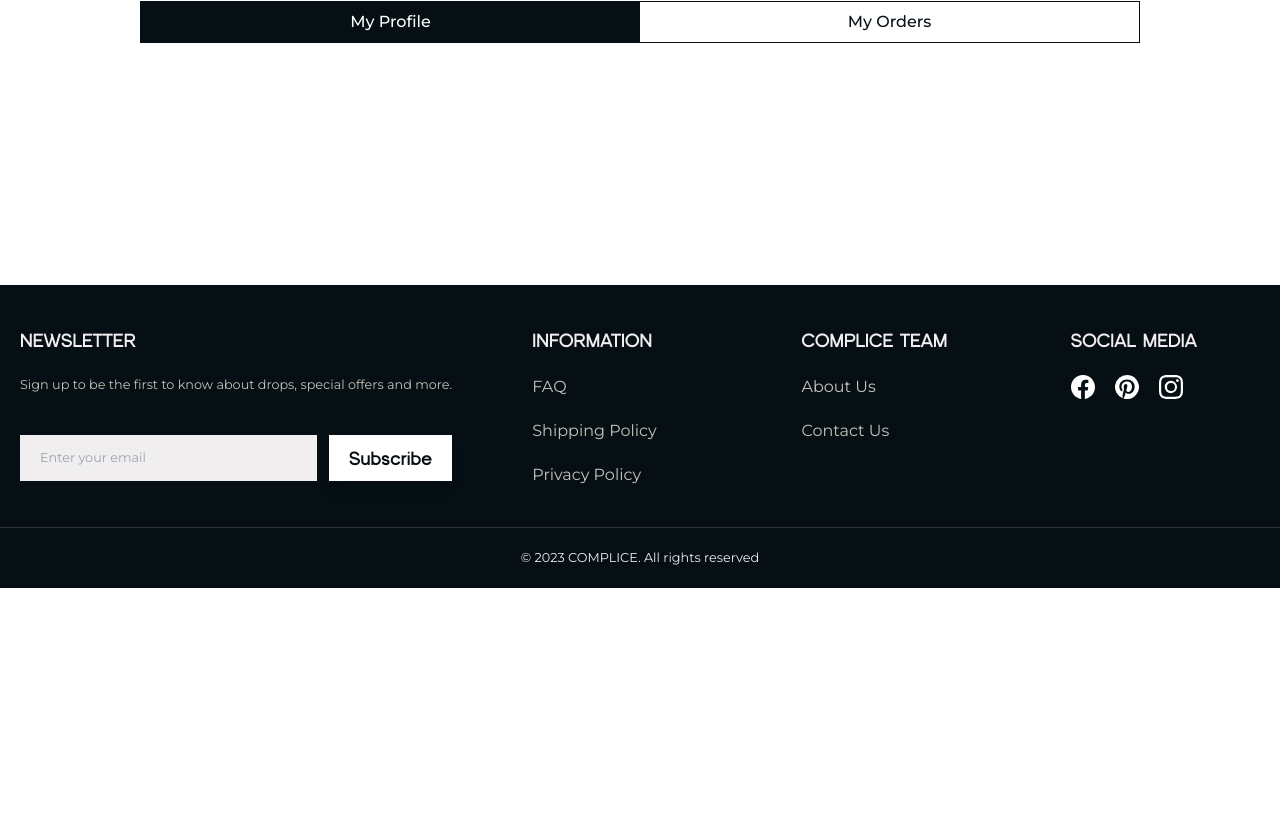
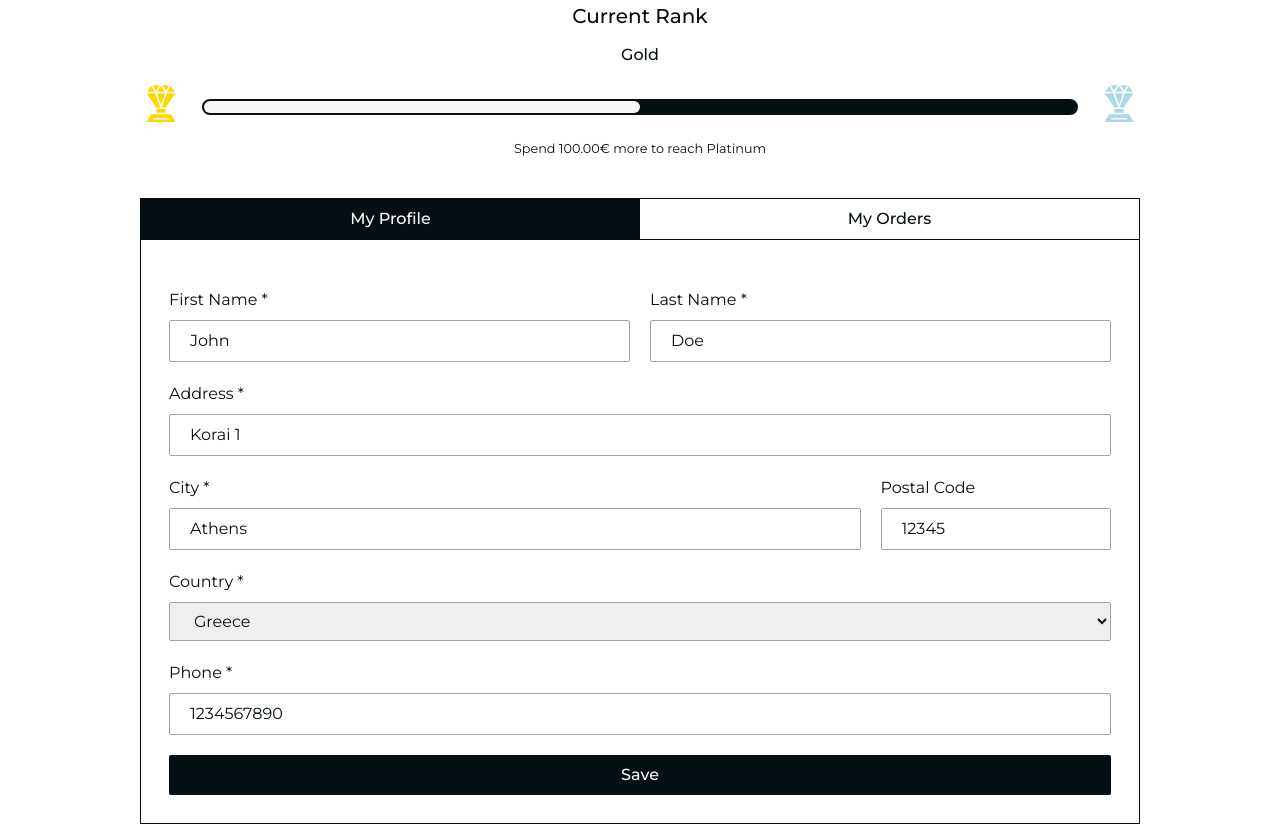
Before and after one commit to zachfotis/complice, a Next.js app: page /account in a window 1280 px wide. Shown: the part 472-1297 px from the top of the page. Before the commit the page ends 1060 px from the top, so only its background shows below. Built offline with nearby package versions, Linux system fonts and the light colour scheme.

Commit message:
add user profile cart and payments fix #3 and fix #4

```diff
--- a/src/app/account/page.tsx
+++ b/src/app/account/page.tsx
@@ -1,11 +1,18 @@
 import PageTemplate from '@/components/layout/PageTemplate';
 import PageBody from '@/components/layout/PageBody';
 import Cover from '@/components/Account/Cover';
-import { UserType } from '../../../typings';
 import Tabs from '@/components/Account/Tabs';
+import Ranking from '@/components/Account/Ranking';
+import { OrderType, ShippingCountryType, UserType } from '../../../typings';
+
+export enum RankingNamesEnum {
+  BRONZE = 'Bronze',
+  SILVER = 'Silver',
+  GOLD = 'Gold',
+  PLATINUM = 'Platinum',
+}
 
 function Page() {
-
   const currentUser: UserType = {
     id: '0',
     firstName: 'John',
@@ -21,15 +28,63 @@ function Page() {
       postalCode: '12345',
       country: 'Greece',
       phoneNumber: '1234567890',
-      email: 'john@gmail.com'
-    }
+      email: 'john@gmail.com',
+    },
+    ranking: {
+      current: RankingNamesEnum.GOLD,
+      next: RankingNamesEnum.PLATINUM,
+      progress: 0.5,
+      moneyToNextRanking: 100,
+    },
   };
+
+  const shippingCountries: ShippingCountryType[] = [
+    {
+      id: '1',
+      name: 'Greece',
+      cost: 3.5,
+    },
+  ];
+
+  const orders: OrderType[] = [{
+    id: '001',
+    userId: '0',
+    date: new Date(),
+    total: 24.99,
+    status: 'completed',
+    products: [
+      {
+        id: '005',
+        title: 'Waterproof Shorts',
+        size: 'XL',
+        quantity: 1,
+        maxQuantity: 4,
+        price: 24.99,
+        onSale: {
+          isOnSale: true,
+          discount: 0.25,
+        },
+        thumb: 'https://images.unsplash.com/photo-1596902115451-aa4564f19457?ixlib=rb-4.0.3&ixid=M3wxMjA3fDB8MHxwaG90by1wYWdlfHx8fGVufDB8fHx8fA%3D%3D&auto=format&fit=crop&w=2370&q=80',
+      },
+    ],
+    shippingAddress: {
+      firstName: 'Fotios',
+      lastName: 'Zachopoulos',
+      address: 'Ifaistionos 9',
+      city: 'Kavala',
+      postalCode: '65302',
+      country: 'Greece',
+      phoneNumber: '+306946695237',
+      email: 'zaxfotis@gmail.com',
+    },
+  }];
 
   return (
     <PageTemplate>
       <PageBody>
         <Cover currentUser={ currentUser } />
-        <Tabs />
+        <Ranking ranking={ currentUser.ranking } />
+        <Tabs currentUser={ currentUser } shippingCountries={ shippingCountries } orders={ orders } />
       </PageBody>
     </PageTemplate>
   );
--- a/src/components/Cart/ShippingDetails.tsx
+++ b/src/components/Account/MyProfile.tsx
@@ -1,20 +1,25 @@
-import { ShippingAddressType, ShippingCountryType } from '../../../typings';
+'use client';
 
-interface ShippingDetailsProps {
-  shippingAddress: ShippingAddressType;
-  setShippingAddress: React.Dispatch<React.SetStateAction<ShippingAddressType>>;
+import { ShippingCountryType, UserType } from '../../../typings';
+import { useState } from 'react';
+
+interface IMyProfileProps {
+  currentUser: UserType;
   shippingCountries: ShippingCountryType[];
-  setShippingCost: React.Dispatch<React.SetStateAction<number>>;
 }
 
-function ShippingDetails({ shippingAddress, setShippingAddress, shippingCountries, setShippingCost }: ShippingDetailsProps) {
+export function MyProfile({ currentUser, shippingCountries }: IMyProfileProps) {
+  const [firstName, setFirstName] = useState(currentUser.address.firstName);
+  const [lastName, setLastName] = useState(currentUser.address.lastName);
+  const [address, setAddress] = useState(currentUser.address.address);
+  const [city, setCity] = useState(currentUser.address.city);
+  const [postalCode, setPostalCode] = useState(currentUser.address.postalCode);
+  const [country, setCountry] = useState(currentUser.address.country);
+  const [phoneNumber, setPhoneNumber] = useState(currentUser.address.phoneNumber);
+
   return (
-    <div className="w-full max-w-[1000px] mt-5 lg:mt-10">
-      {/* Title */ }
-      <div className="w-full flex justify-between items-center border-b border-gray-200 pb-2">
-        <h1 className="text-h3 font-custom">Shipping Details</h1>
-      </div>
-      {/* First Name - Last Name */ }
+    <form className="w-full">
+      { /* First Name - Last Name */ }
       <div className="w-full flex flex-col md:flex-row justify-between items-center gap-5 mt-5">
         <div className="w-full flex flex-col justify-start items-start gap-2">
           <label htmlFor="firstName" className="text-base">First Name *</label>
@@ -25,8 +30,8 @@ function ShippingDetails({ shippingAddress, setShippingAddress, shippingCountrie
             className="w-full border border-gray-400 rounded-sm px-5 py-2 focus:outline-none focus:ring-2 focus:ring-primary"
             required
             autoComplete="given-name"
-            value={ shippingAddress.firstName }
-            onChange={ (e) => setShippingAddress({ ...shippingAddress, firstName: e.target.value }) }
+            value={ firstName }
+            onChange={ (e) => setFirstName(e.target.value) }
           />
         </div>
         <div className="w-full flex flex-col justify-start items-start gap-2">
@@ -38,12 +43,12 @@ function ShippingDetails({ shippingAddress, setShippingAddress, shippingCountrie
             className="w-full border border-gray-400 rounded-sm px-5 py-2 focus:outline-none focus:ring-2 focus:ring-gray-400"
             required
             autoComplete="family-name"
-            value={ shippingAddress.lastName }
-            onChange={ (e) => setShippingAddress({ ...shippingAddress, lastName: e.target.value }) }
+            value={ lastName }
+            onChange={ (e) => setLastName(e.target.value) }
           />
         </div>
       </div>
-      {/*  Address */ }
+      { /*  Address */ }
       <div className="w-full flex flex-col justify-start items-start gap-2 mt-5">
         <label htmlFor="address" className="text-base">Address *</label>
         <input
@@ -53,11 +58,11 @@ function ShippingDetails({ shippingAddress, setShippingAddress, shippingCountrie
           className="w-full border border-gray-400 rounded-sm px-5 py-2 focus:outline-none focus:ring-2 focus:ring-gray-400"
           required
           autoComplete="shipping street-address"
-          value={ shippingAddress.address }
-          onChange={ (e) => setShippingAddress({ ...shippingAddress, address: e.target.value }) }
+          value={ address }
+          onChange={ (e) => setAddress(e.target.value) }
         />
       </div>
-      {/*  City - Postal Code */ }
+      { /*  City - Postal Code */ }
       <div className="w-full flex flex-col md:flex-row justify-between items-center gap-5 mt-5">
         <div className="w-full md:flex-[3] flex flex-col justify-start items-start gap-2">
           <label htmlFor="city" className="text-base">City *</label>
@@ -68,12 +73,12 @@ function ShippingDetails({ shippingAddress, setShippingAddress, shippingCountrie
             className="w-full border border-gray-400 rounded-sm px-5 py-2 focus:outline-none focus:ring-2 focus:ring-gray-400"
             required
             autoComplete="shipping address-level2"
-            value={ shippingAddress.city }
-            onChange={ (e) => setShippingAddress({ ...shippingAddress, city: e.target.value }) }
+            value={ city }
+            onChange={ (e) => setCity(e.target.value) }
           />
         </div>
         <div className="w-full md:flex-[1] flex flex-col justify-start items-start gap-2">
-          <label htmlFor="postalCode" className="text-base">Postal Code *</label>
+          <label htmlFor="postalCode" className="text-base">Postal Code </label>
           <input
             type="text"
             name="postalCode"
@@ -81,12 +86,12 @@ function ShippingDetails({ shippingAddress, setShippingAddress, shippingCountrie
             className="w-full border border-gray-400 rounded-sm px-5 py-2 focus:outline-none focus:ring-2 focus:ring-gray-400"
             required
             autoComplete="shipping postal-code"
-            value={ shippingAddress.postalCode }
-            onChange={ (e) => setShippingAddress({ ...shippingAddress, postalCode: e.target.value }) }
+            value={ postalCode }
+            onChange={ (e) => setPostalCode(e.target.value) }
           />
         </div>
       </div>
-      {/*  Country Selector*/ }
+      { /*  Country Selector*/ }
       <div className="w-full flex flex-col justify-start items-start gap-2 mt-5">
         <label htmlFor="country" className="text-base">Country *</label>
         <select
@@ -95,15 +100,12 @@ function ShippingDetails({ shippingAddress, setShippingAddress, shippingCountrie
           className="w-full border border-gray-400 rounded-sm px-5 py-2 focus:outline-none focus:ring-2 focus:ring-gray-400"
           required
           autoComplete="shipping country"
-          value={ shippingAddress.country }
-          onChange={ (e) => {
-            setShippingAddress({ ...shippingAddress, country: e.target.value });
-            setShippingCost(shippingCountries.find((country) => country.code === e.target.value)?.cost || 0);
-          } }
+          value={ country }
+          onChange={ (e) => setCountry(e.target.value) }
         >
           <option value="">Select a country</option>
           { shippingCountries.map((country) => (
-            <option key={ country.code } value={ country.code }>{ country.name }</option>
+            <option key={ country.name } value={ country.name }>{ country.name }</option>
           )) }
         </select>
       </div>
@@ -117,26 +119,13 @@ function ShippingDetails({ shippingAddress, setShippingAddress, shippingCountrie
           required
           className="w-full border border-gray-400 rounded-sm px-5 py-2 focus:outline-none focus:ring-2 focus:ring-gray-400"
           autoComplete="tel"
-          value={ shippingAddress.phoneNumber }
-          onChange={ (e) => setShippingAddress({ ...shippingAddress, phoneNumber: e.target.value }) }
+          value={ phoneNumber }
+          onChange={ (e) => setPhoneNumber(e.target.value) }
         />
       </div>
-      {/*  E-mail */ }
       <div className="w-full flex flex-col justify-start items-start gap-2 mt-5">
-        <label htmlFor="email" className="text-base">E-mail *</label>
-        <input
-          type="email"
-          name="email"
-          id="email"
-          className="w-full border border-gray-400 rounded-sm px-5 py-2 focus:outline-none focus:ring-2 focus:ring-gray-400"
-          required
-          autoComplete="email"
-          value={ shippingAddress.email }
-          onChange={ (e) => setShippingAddress({ ...shippingAddress, email: e.target.value }) }
-        />
+        <button type="submit" className="w-full bg-primary text-white text-base font-medium py-2 rounded-sm">Save</button>
       </div>
-    </div>
+    </form>
   );
 }
-
-export default ShippingDetails;
--- /dev/null
+++ b/src/components/Account/Orders.tsx
@@ -0,0 +1,22 @@
+import { OrderType } from '../../../typings';
+import { BsCartX } from 'react-icons/bs';
+import { SingleOrder } from '@/components/Account/SingleOrder';
+
+interface Props {
+  orders: OrderType[];
+}
+
+export function Orders({ orders }: Props) {
+  return orders.length > 0 ? (
+    <div className="flex-auto min-h-[300px] flex flex-col justify-center items-center gap-3">
+      { orders.map((order) => (
+        <SingleOrder order={ order } key={ order.id } />
+      )) }
+    </div>
+  ) : (
+    <div className="flex-auto min-h-[300px] flex flex-col justify-center items-center gap-3">
+      <BsCartX className="text-3xl text-primary" />
+      <h1 className="text-lg font-custom">You have no orders</h1>
+    </div>
+  );
+}
--- /dev/null
+++ b/src/components/Account/Ranking.tsx
@@ -0,0 +1,29 @@
+import { UserType } from '../../../typings';
+import { Trophy } from '@/components/Account/Trophy';
+
+interface Props {
+  ranking: UserType['ranking'];
+}
+
+function Ranking({ ranking }: Props) {
+  return (
+    <div className="w-full max-w-[1000px] flex flex-col justify-start items-center gap-3">
+      <h1 className="text-lg font-medium">Current Rank</h1>
+      <p className="text-base font-medium">{ ranking.current || 'No Rank' }</p>
+      <div className="w-full flex justify-center items-center gap-5">
+        { ranking.current && <Trophy ranking={ ranking.current } /> }
+        <div className="w-full h-4 bg-primary rounded-full border-2 border-primary mt-2">
+          <div className="h-full bg-lightGrey rounded-full" style={ { width: `${ ranking.progress * 100 }%` } }></div>
+        </div>
+        { ranking.next && <Trophy ranking={ ranking.next } /> }
+      </div>
+      { ranking.next && (
+        <p className="text-primart text-sm">
+          Spend <span>{ ranking.moneyToNextRanking.toFixed(2) }€</span> more to reach <span className="text-primary">{ ranking.next }</span>
+        </p>
+      ) }
+    </div>
+  );
+}
+
+export default Ranking;
--- a/src/components/Account/Tabs.tsx
+++ b/src/components/Account/Tabs.tsx
@@ -1,25 +1,35 @@
 'use client';
 
 import { useState } from 'react';
+import { OrderType, ShippingCountryType, UserType } from '../../../typings';
+import { MyProfile } from '@/components/Account/MyProfile';
+import { Orders } from '@/components/Account/Orders';
 
-function Tabs() {
+interface ITab {
+  currentUser: UserType;
+  shippingCountries: ShippingCountryType[];
+  orders: OrderType[];
+}
+
+function Tabs({ currentUser, shippingCountries, orders }: ITab) {
   const [activeTab, setActiveTab] = useState(0);
 
   const tabs = [
     {
       id: 0,
       name: 'My Profile',
-      content: 'My Profile'
+      content: <MyProfile currentUser={ currentUser } shippingCountries={ shippingCountries } />,
     },
     {
       id: 1,
       name: 'My Orders',
-      content: 'My Orders'
-    }
+      content: <Orders orders={ orders } />,
+    },
   ];
 
   return (
-    <div className="w-full max-w-[1000px] flex justify-start items-center border border-primary">
+    <div className="w-full max-w-[1000px] flex flex-col justify-start items-center">
+      <div className="w-full flex justify-start items-center border border-primary">
         { tabs.map((tab) => (
           <button key={ tab.id } className={ `flex-1 text-center p-2 cursor-pointer ${ activeTab === tab.id ? 'bg-primary text-white' : '' }` }
             onClick={ () => setActiveTab(tab.id) }>
@@ -27,7 +37,12 @@ function Tabs() {
           </button>
         )) }
       </div>
-  );
+      <div className="w-full flex-1 border-b border-l border-r border-primary p-2 md:p-7">
+        { tabs[activeTab].content }
+      </div>
+    </div>
+  )
+    ;
 }
 
 export default Tabs;
--- /dev/null
+++ b/src/components/Account/Trophy.tsx
@@ -0,0 +1,13 @@
+import { GiDiamondTrophy } from 'react-icons/gi';
+import { RankingNamesEnum } from '@/app/account/page';
+
+interface Props {
+  ranking: RankingNamesEnum;
+}
+
+export function Trophy({ ranking }: Props) {
+  const color = ranking === RankingNamesEnum.BRONZE ? 'text-bronze' : ranking === RankingNamesEnum.SILVER ? 'text-silver' : ranking === RankingNamesEnum.GOLD ? 'text-gold' : 'text-platinum';
+  return (
+    <GiDiamondTrophy className={ `text-5xl ${ color }` } title={ ranking } />
+  );
+}
--- a/src/components/Cart/CartPage.tsx
+++ b/src/components/Cart/CartPage.tsx
@@ -89,12 +89,11 @@ function CartPage() {
 
 export default CartPage;
 
-// TODO: Get shipping countries from API
+//TODO: Get shipping countries from API
 const shippingCountries: ShippingCountryType[] = [
   {
     id: '1',
     name: 'Greece',
-    code: 'GR',
     cost: 3.5
   }
 ]
--- a/tailwind.config.js
+++ b/tailwind.config.js
@@ -14,6 +14,10 @@ module.exports = {
         accent: 'rgba(199, 195, 186, 1)',
         whiteGrey: 'rgba(240, 238, 239, 1)',
         lightGrey: '#F8F8F8',
+        bronze: '#CD7F32',
+        silver: '#C0C0C0',
+        gold: '#FFD700',
+        platinum: '#ADD8E6',
       },
       fontSize: {
         h1: '2.5rem',
--- a/tsconfig.json
+++ b/tsconfig.json
@@ -35,7 +35,7 @@
     "**/*.ts",
     "**/*.tsx",
     ".next/types/**/*.ts",
-    "build/types/**/*.ts"
+    "build/types/**/*.ts",
   ],
   "exclude": [
     "node_modules"
```
Also changed, not shown: src/components/Account/SingleOrder.tsx (added, +37 -0 lines), typings.d.ts (+26 -4 lines), 1 other file (tests, documents, lock files or other folders). Lines whose indentation alone changed are shown as unchanged.
